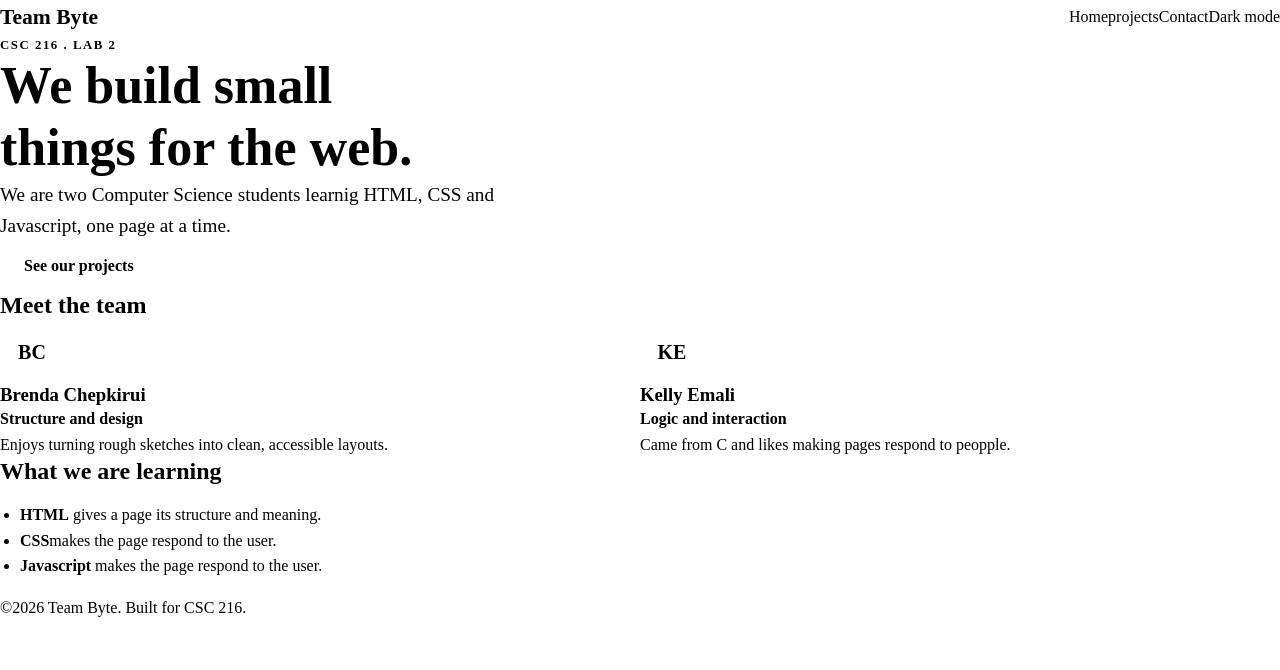
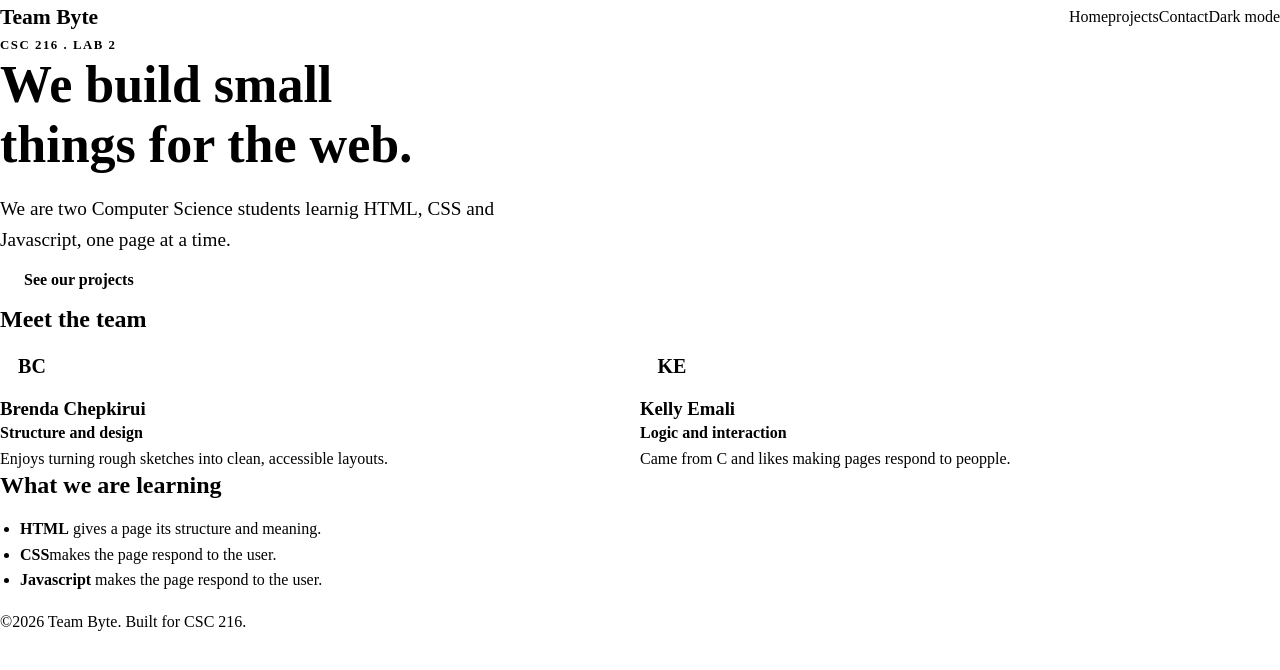
Before and after one commit to Emalikellie2580-cmd/team-website, a plain HTML site: page index.html in a window 1280 px wide. Drawn offline with Linux system fonts and the light colour scheme.

Commit message:
customize Team Byte css

```diff
--- a/css/styles.css
+++ b/css/styles.css
@@ -60,17 +60,19 @@ body.dark {
 }
 
 body.dark {
-  --color-bg: #11161d;
-  --color-surface: #1a212b;
+  --color-bg: #FFF8F1;
+  --color-surface: #FFFFFF;
   --color-text: #e7ebf0;
-  --color-muted: #a2abb9;
-  --color-primary: #4fc1c1;
-  --color-primary-dark: #83d8d8;
+  --color-muted: #625D73;
+  --color-primary: #5B3FD6;
+  --color-primary-dark: #4527AO;
   --color-on-primary: #0b1f1f;
-  --color-border: #2b3340;
-  --color-error: #ff8a80;
-  --color-success: #7ddc97;
+  --color-border: #E8DFF5;
+  --color-error: #B3261E;
+  --color-success: #1E7B3A;
   color-scheme: dark;
+  --color-accent: #FF6B6B;
+  --color-highlight #FFD166
 }
 /* ---------- 2. Base and reset ---------- */
 *,
@@ -237,7 +239,12 @@ img{
 
 .hero h1 {
   max-width: 18ch;
+  margin-bottom: 1.2rem;
   font-size: clamp(2rem, 5vw, 3.25rem);
+  font-weight: 800;
+  line-height:1.15 ;
+  color: var(--color-primary)
+
 }
 
 .eyebrow {
```
